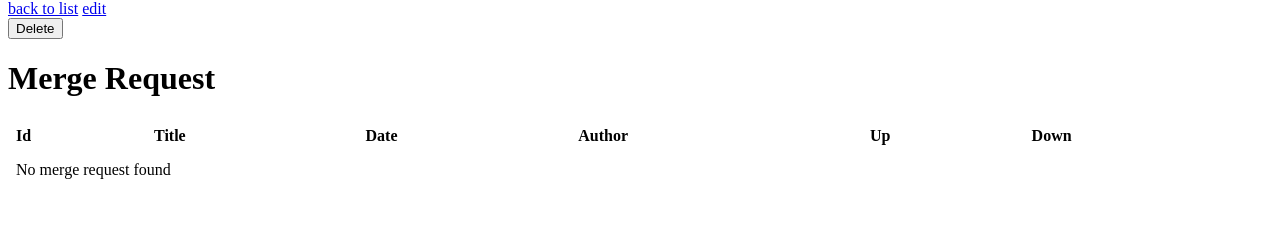
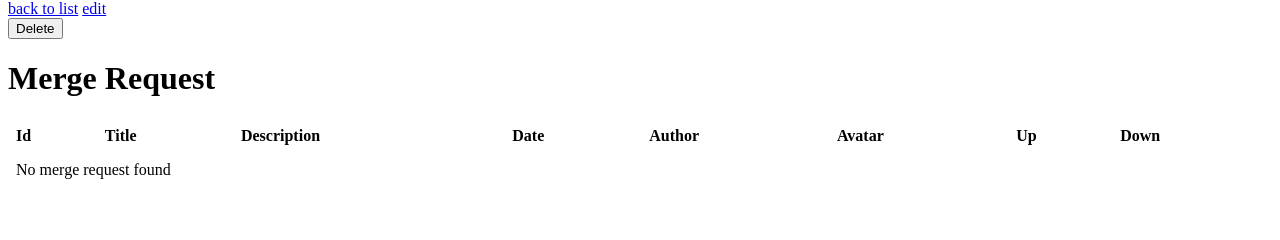
Before and after one commit to Corentinvls/balanceTonMr, a Symfony app: template templates/projects/mergeRequest.html.twig in a window 1280 px wide. Shown: the part 182-422 px from the top of the page. Run offline with Twig, Linux system fonts and the light colour scheme; the template is opened without the code that fills it, so the values that code supplies are empty; some libraries are stand-ins or nearby versions.

Commit message:
Add required informations for all MR

```diff
--- a/templates/projects/mergeRequest.html.twig
+++ b/templates/projects/mergeRequest.html.twig
@@ -36,8 +36,10 @@
         <tr>
             <th>Id</th>
             <th>Title</th>
+            <th>Description</th>
             <th>Date</th>
             <th>Author</th>
+            <th>Avatar</th>
             <th>Up</th>
             <th>Down</th>
         </tr>
@@ -47,8 +49,10 @@
             <tr>
                 <td>{{ request.id }}</td>
                 <td>{{ request.title }}</td>
+                <td>{{ request.description }}</td>
                 <td>{{ request.created_at | date('d/m/Y H:i')}}</td>
                 <td>{{ request.author.name }}</td>
+                <td><img src="{{ request.author.avatar_url }}"></td>
                 <td>{{ request.upvotes }}</td>
                 <td>{{ request.downvotes }}</td>
             </tr>
--- a/templates/projects/mergeRequestOneProject.html.twig
+++ b/templates/projects/mergeRequestOneProject.html.twig
@@ -1,6 +1,4 @@
 {% extends 'base.html.twig' %}
-
-
 
 {% block body %}
     <style>
@@ -32,9 +30,6 @@
 
     </style>
 
-
-
-
     <tbody>
     {% for request in requests %}
         <tr>
```
